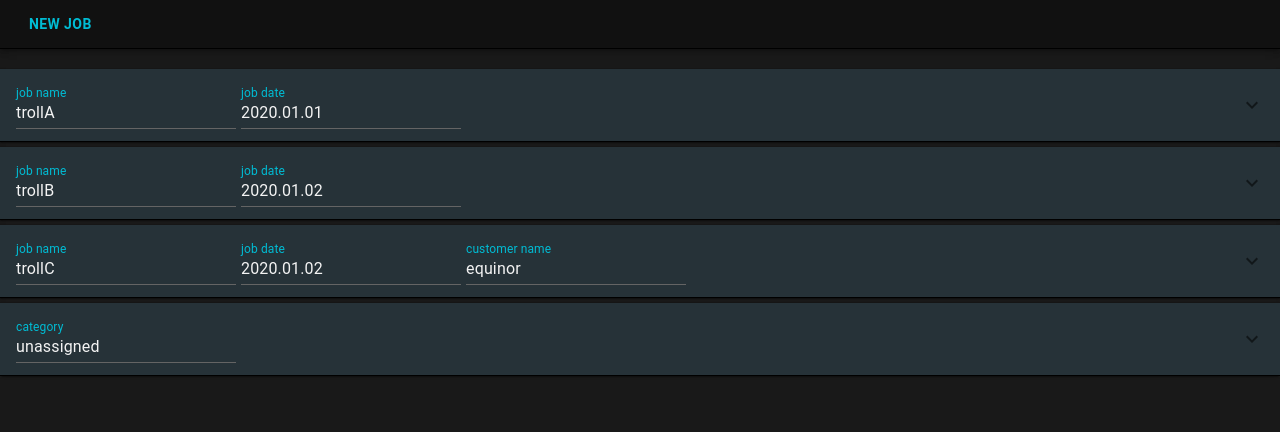
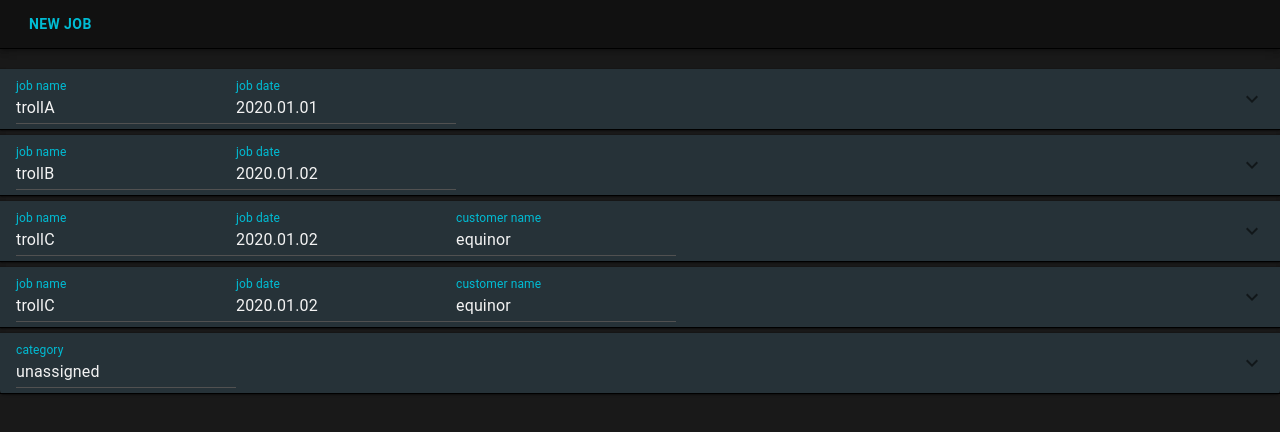
Before and after one commit to RoenLie/electron-react, a React (Create React App) app: page /expansionpanelpage in a window 1280 px wide. Shown: the top 432 px of the page. Built offline with nearby package versions, Linux system fonts and the light colour scheme.

Commit message:
drag now moves data, working on keeping expansion panel open when moving data.

```diff
--- a/package.json
+++ b/package.json
@@ -5,6 +5,7 @@
   "dependencies": {
     "@material-ui/core": "^4.4.3",
     "@material-ui/icons": "^4.4.3",
+    "lodash": "^4.17.15",
     "prop-types": "^15.7.2",
     "react": "^16.9.0",
     "react-dom": "^16.9.0",
--- a/src/components/drag_drop/draggable.jsx
+++ b/src/components/drag_drop/draggable.jsx
@@ -3,7 +3,9 @@ import PropTypes from "prop-types";
 
 class Draggable extends Component {
   drag = e => {
-    e.dataTransfer.setData("transfer", e.target.id);
+    const { jobKey, toolKey } = this.props;
+    e.dataTransfer.setData("jobKey", jobKey);
+    e.dataTransfer.setData("toolKey", toolKey);
   };
 
   noAllowDrop = e => {
@@ -17,7 +19,6 @@ class Draggable extends Component {
         draggable="true"
         onDragStart={this.drag}
         onDragOver={this.noAllowDrop}
-        style={this.props.style}
       >
         {this.props.children}
       </div>
@@ -27,7 +28,6 @@ class Draggable extends Component {
 
 Draggable.propTypes = {
   id: PropTypes.string,
-  style: PropTypes.object,
   children: PropTypes.node
 };
 
--- a/src/components/drag_drop/droppable.jsx
+++ b/src/components/drag_drop/droppable.jsx
@@ -1,11 +1,17 @@
-import React, { Component, forwardRef } from "react";
+import React, { Component } from "react";
 import PropTypes from "prop-types";
 
 class Droppable extends Component {
   drop = event => {
     event.preventDefault();
-    const data = event.dataTransfer.getData("transfer");
-    event.target.appendChild(document.getElementById(data));
+
+    const jobKey = event.dataTransfer.getData("jobKey");
+    const toolKey = event.dataTransfer.getData("toolKey");
+
+    const { jobList, job, onMove } = this.props;
+    const tool = jobList[jobKey].tool_list.splice(toolKey, 1);
+
+    onMove(job, tool);
   };
 
   allowDrop = event => {
@@ -14,12 +20,7 @@ class Droppable extends Component {
 
   render() {
     return (
-      <div
-        id={this.props.id}
-        onDrop={this.drop}
-        onDragOver={this.allowDrop}
-        style={this.props.style}
-      >
+      <div id={this.props.id} onDrop={this.drop} onDragOver={this.allowDrop}>
         {this.props.children}
       </div>
     );
@@ -28,7 +29,6 @@ class Droppable extends Component {
 
 Droppable.propTypes = {
   id: PropTypes.string,
-  style: PropTypes.object,
   children: PropTypes.node
 };
 
--- a/src/components/expPanelJob.jsx
+++ b/src/components/expPanelJob.jsx
@@ -1,18 +1,18 @@
 import React from "react";
-import ExpansionPanel from "@material-ui/core/ExpansionPanel";
-import ExpansionPanelDetails from "@material-ui/core/ExpansionPanelDetails";
-import ExpansionPanelSummary from "@material-ui/core/ExpansionPanelSummary";
-import ExpansionPanelActions from "@material-ui/core/ExpansionPanelActions";
-import expnStyles from "./styles/expnStyle";
-
+import {
+  ExpPanelJob,
+  ExpPanelSumJob,
+  ExpPanelDetJob,
+  ExpPanelActJob,
+  ExpPanelActJobBtn
+} from "./styles/expnStyle";
 import Droppable from "./drag_drop/droppable";
-
-import ExpandMoreIcon from "@material-ui/icons/ExpandMore";
-import Button from "@material-ui/core/Button";
 import ExpansionPanelRow from "./expPanelRow";
 import SummaryTextboxGroup from "./expPanelRowHeader";
 
 const ExpansionPanelJob = ({ input }) => {
+  const jobList = input;
+
   const [inputs, setInputs] = React.useState({ input: input });
 
   const onDeleteRow = deletedRow => {
@@ -25,45 +25,50 @@ const ExpansionPanelJob = ({ input }) => {
     setInputs({ ...inputs, input: input });
   };
 
-  const originalInput = input;
+  const [expanded, setExpanded] = React.useState({});
+
+  const handleChange = panel => {
+    expanded[panel] = !expanded[panel];
+    console.log(panel, expanded[panel]);
+    setExpanded({ expanded, [panel]: expanded[panel] });
+  };
 
   return input.map(input => (
     <React.Fragment key={Math.random().toString()}>
-      <ExpansionPanel className={expnStyles().expnRoot}>
-        <ExpansionPanelSummary
-          expandIcon={<ExpandMoreIcon />}
-          aria-controls="panel1-content"
-          className={expnStyles().expnSum}
-        >
+      <ExpPanelJob
+        expanded={expanded[input.objectId]}
+        onChange={() => handleChange(input.objectId)}
+      >
+        <ExpPanelSumJob>
           {input.job_info.map(job => (
             <SummaryTextboxGroup key={Math.random().toString()} input={job} />
           ))}
-        </ExpansionPanelSummary>
-        <Droppable id={Math.random().toString()}>
-          <ExpansionPanelDetails
-            aria-controls="panel2-content"
-            className={expnStyles().expnDetailsJob}
-          >
+        </ExpPanelSumJob>
+        <Droppable
+          id={Math.random().toString()}
+          job={input}
+          jobList={jobList}
+          onMove={onMoveRow}
+        >
+          <ExpPanelDetJob>
             {input.tool_list.map(tool => (
               <ExpansionPanelRow
                 key={Math.random().toString()}
-                input={tool}
-                origin={input.tool_list}
-                jobList={originalInput}
+                tool={tool}
+                job={input}
+                toolList={input.tool_list}
+                jobList={jobList}
                 onDelete={onDeleteRow}
                 onMove={onMoveRow}
               />
             ))}
-          </ExpansionPanelDetails>
+          </ExpPanelDetJob>
         </Droppable>
-        <ExpansionPanelActions
-          aria-controls="panel3-content"
-          className={expnStyles().expnActionsJob}
-        >
-          <Button className={expnStyles().expnActionsButton}>Cancel</Button>
-          <Button className={expnStyles().expnActionsButton}>Save</Button>
-        </ExpansionPanelActions>
-      </ExpansionPanel>
+        <ExpPanelActJob>
+          <ExpPanelActJobBtn>Cancel</ExpPanelActJobBtn>
+          <ExpPanelActJobBtn>Save</ExpPanelActJobBtn>
+        </ExpPanelActJob>
+      </ExpPanelJob>
     </React.Fragment>
   ));
 };
--- a/src/components/expPanelPage.jsx
+++ b/src/components/expPanelPage.jsx
@@ -4,9 +4,17 @@ import ExpansionPanelJob from "./expPanelJob";
 import NavBarTop from "./navBarTop";
 
 const ExpansionPanelPage = () => {
+  const [inputs, setInput] = React.useState({
+    input: jobList
+  });
+
+  const handleUpdate = input => {
+    setInput({ ...inputs, input: input });
+  };
+
   return (
     <React.Fragment>
-      <NavBarTop input={jobList} />
+      <NavBarTop input={jobList} onUpdate={handleUpdate} />
       <ExpansionPanelJob input={jobList} />
     </React.Fragment>
   );
--- a/src/components/expPanelTextfield.jsx
+++ b/src/components/expPanelTextfield.jsx
@@ -1,9 +1,5 @@
 import React from "react";
-import FormControl from "@material-ui/core/FormControl";
-import {
-  StyledInputLabel,
-  StyledInput
-} from "./styles/expansionPanelTextboxStyle";
+import StyledTextField from "./styles/textfieldStyled";
 //=============================================================================
 const ExpansionPanelTextBox = ({ input }) => {
   const [values, setValues] = React.useState({ value: input.value });
@@ -14,13 +10,9 @@ const ExpansionPanelTextBox = ({ input }) => {
   };
 
   const { name, value } = input;
-
   return (
     <React.Fragment>
-      <FormControl>
-        <StyledInputLabel>{name}</StyledInputLabel>
-        <StyledInput value={value} onChange={handleChange} />
-      </FormControl>
+      <StyledTextField label={name} value={value} onChange={handleChange} />
     </React.Fragment>
   );
 };
--- a/src/components/navBarTop.jsx
+++ b/src/components/navBarTop.jsx
@@ -13,12 +13,12 @@ const navBarStyle = makeStyles({
   }
 });
 
-const NavBarTop = ({ input }) => {
+const NavBarTop = ({ input, onUpdate }) => {
   return (
     <React.Fragment>
       <AppBar className={navBarStyle().root} position="sticky">
         <Toolbar variant="dense">
-          <NavBarTopMenuNew input={input} />
+          <NavBarTopMenuNew input={input} onUpdate={onUpdate} />
         </Toolbar>
       </AppBar>
     </React.Fragment>
--- a/src/components/navBarTopMenuNew.jsx
+++ b/src/components/navBarTopMenuNew.jsx
@@ -3,6 +3,7 @@ import Menu from "@material-ui/core/Menu";
 import Button from "@material-ui/core/Button";
 import { makeStyles, withStyles } from "@material-ui/core/styles";
 import StyledTextField from "./styles/textfieldStyled";
+import _ from "lodash";
 
 const buttonStyle = makeStyles({
   root: {
@@ -44,7 +45,7 @@ const StyledMenu = withStyles({
   />
 ));
 
-const NavBarTopMenuNew = ({ input }) => {
+const NavBarTopMenuNew = ({ input, onUpdate }) => {
   const [anchorEl, setAnchorEl] = React.useState(null);
 
   const handleClick = event => {
@@ -56,8 +57,8 @@ const NavBarTopMenuNew = ({ input }) => {
   };
 
   const [values, setValues] = React.useState({
-    jobName: "",
-    jobDate: "",
+    "job name": "",
+    "job date": "",
     customer: ""
   });
 
@@ -67,7 +68,24 @@ const NavBarTopMenuNew = ({ input }) => {
   };
 
   const handleSubmit = () => {
-    console.log(values);
+    const objectToArray = Object.entries(values);
+    objectToArray.map(arr => {
+      arr[0] = {
+        name: arr[0],
+        value: arr[1]
+      };
+      arr.pop();
+    });
+
+    const newJobObject = {
+      objectId: "awrwdw",
+      job_info: [_.flattenDeep(objectToArray)],
+      tool_list: []
+    };
+
+    input.splice(input.length - 1, 0, newJobObject);
+
+    onUpdate(input);
   };
 
   return (
@@ -84,21 +102,21 @@ const NavBarTopMenuNew = ({ input }) => {
         <div>
           <StyledTextField
             label="job name"
-            value={values.jobName}
-            onChange={handleChange("jobName")}
+            value={values["job name"]}
+            onChange={handleChange("job name")}
           />
         </div>
         <div>
           <StyledTextField
             label="job date"
-            value={values.jobDate}
-            onChange={handleChange("jobDate")}
+            value={values["job date"]}
+            onChange={handleChange("job date")}
           />
         </div>
         <div>
           <StyledTextField
             label="customer name"
-            value={values.customer}
+            value={values["customer"]}
             onChange={handleChange("customer")}
           />
         </div>
--- a/src/components/styles/expnStyle.jsx
+++ b/src/components/styles/expnStyle.jsx
@@ -1,5 +1,69 @@
-import { makeStyles } from "@material-ui/styles";
-
+import React from "react";
+import { makeStyles, withStyles } from "@material-ui/styles";
+import ExpansionPanel from "@material-ui/core/ExpansionPanel";
+import ExpansionPanelDetails from "@material-ui/core/ExpansionPanelDetails";
+import ExpansionPanelSummary from "@material-ui/core/ExpansionPanelSummary";
+import ExpansionPanelActions from "@material-ui/core/ExpansionPanelActions";
+import ExpandMoreIcon from "@material-ui/icons/ExpandMore";
+import Button from "@material-ui/core/Button";
+//=============================================================================
+const ExpPanelJob = withStyles({
+  root: {
+    width: "100%",
+    backgroundColor: "#263238",
+    marginBottom: 5
+  }
+})(props => <ExpansionPanel margin="dense" {...props} />);
+//=============================================================================
+const ExpPanelSumJob = withStyles({
+  root: {
+    borderBottom: "1px solid #000000",
+    maxHeight: 60
+  },
+  expanded: {}
+})(props => (
+  <ExpansionPanelSummary
+    margin="dense"
+    expandIcon={<ExpandMoreIcon />}
+    aria-controls="panel1-content"
+    {...props}
+  />
+));
+//=============================================================================
+const ExpPanelDetJob = withStyles({
+  root: {
+    flexFlow: "wrap",
+    backgroundColor: "#111111",
+    padding: 20,
+    minHeight: 40
+  }
+})(props => (
+  <ExpansionPanelDetails
+    margin="dense"
+    aria-controls="panel2-content"
+    {...props}
+  />
+));
+//=============================================================================
+const ExpPanelActJob = withStyles({
+  root: {
+    backgroundColor: "#111111",
+    padding: 5
+  }
+})(props => (
+  <ExpansionPanelActions
+    margin="dense"
+    aria-controls="panel3-content"
+    {...props}
+  />
+));
+//=============================================================================
+const ExpPanelActJobBtn = withStyles({
+  root: {
+    color: "#F3F3F3"
+  }
+})(props => <Button size="small" {...props} />);
+//=============================================================================
 const expnStyles = makeStyles({
   expnRoot: {
     width: "100%",
@@ -43,4 +107,12 @@ const expnStyles = makeStyles({
   }
 });
 
+export {
+  ExpPanelJob,
+  ExpPanelSumJob,
+  ExpPanelDetJob,
+  ExpPanelActJob,
+  ExpPanelActJobBtn
+};
+
 export default expnStyles;
--- a/src/services/toolData.jsx
+++ b/src/services/toolData.jsx
@@ -139,6 +139,55 @@ const jobList = [
     ]
   },
   {
+    objectId: "dwadyy",
+    job_info: [
+      [
+        {
+          name: "job name",
+          value: "trollC"
+        },
+        {
+          name: "job date",
+          value: "2020.01.02"
+        },
+        {
+          name: "customer name",
+          value: "equinor"
+        }
+      ]
+    ],
+    tool_list: [
+      [
+        {
+          name: "tool sn",
+          value: "33333333"
+        },
+        {
+          name: "tool size",
+          value: "8"
+        },
+        {
+          name: "tool type",
+          value: "apx"
+        }
+      ],
+      [
+        {
+          name: "tool sn",
+          value: "44444444"
+        },
+        {
+          name: "tool size",
+          value: "8"
+        },
+        {
+          name: "tool type",
+          value: "OnTrak"
+        }
+      ]
+    ]
+  },
+  {
     objectId: "rtuibk",
     job_info: [
       [
```
Also changed, not shown: src/components/expPanelRow.jsx (+45 -47 lines).
